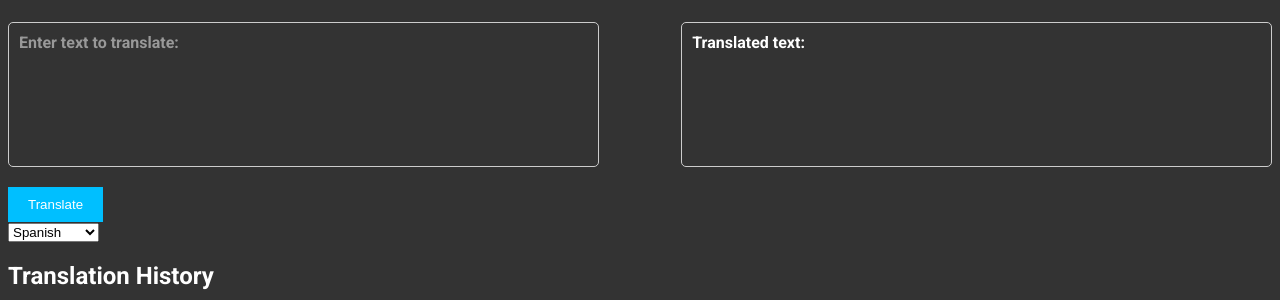
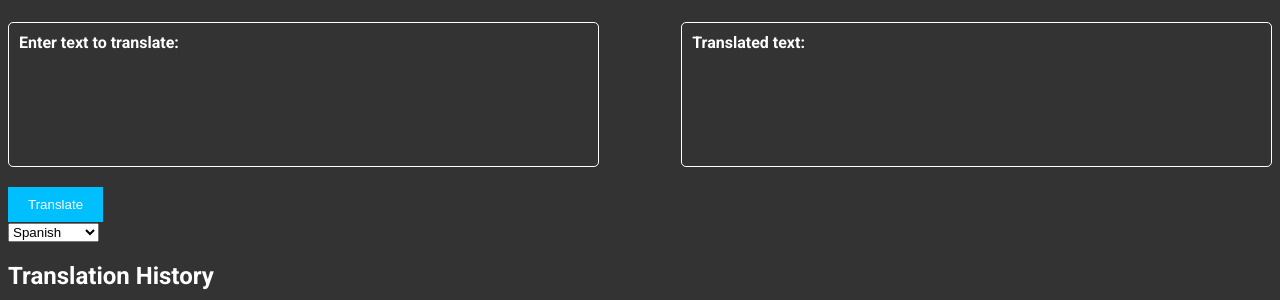
Before and after one commit to daltontahy/Web-Translator, a Flask app: page / in a window 1280 px wide. Shown: the part 59-359 px from the top of the page. Run offline with Flask 3, Linux system fonts and the light colour scheme.

Commit message:
color scheme

```diff
--- a/backend/flask-project/static/css/styles.css
+++ b/backend/flask-project/static/css/styles.css
@@ -41,7 +41,7 @@
 
 .translation-box {
     width: 45%; /* Adjust as needed */
-    border: 1px solid #ccc;
+    border: 1px solid #ffffff;
     border-radius: 5px;
     padding: 10px;
     margin-bottom: 20px;
@@ -71,7 +71,7 @@
     display: block;
     position: absolute;
     pointer-events: none;
-    color: #999; /* Light gray color */
+    color: #ffffff; /* Light gray color */
 }
 
 /* Hide label when input has focus or contains text */
```
